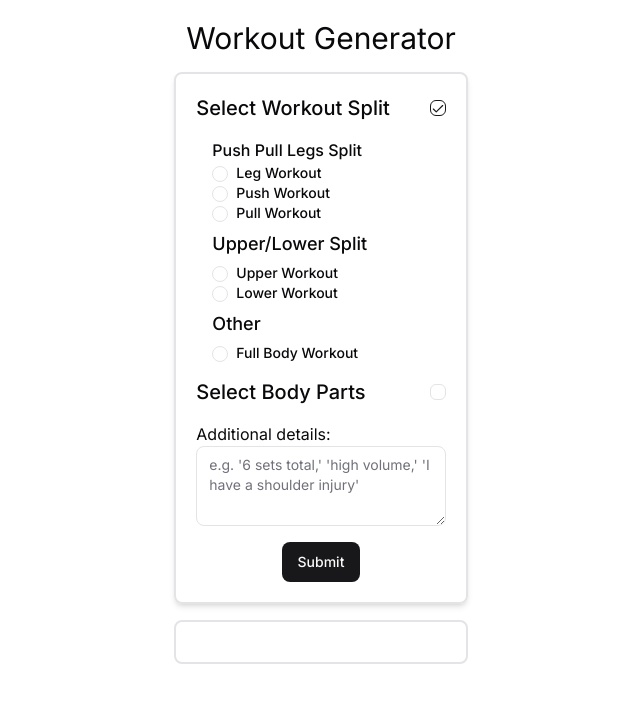
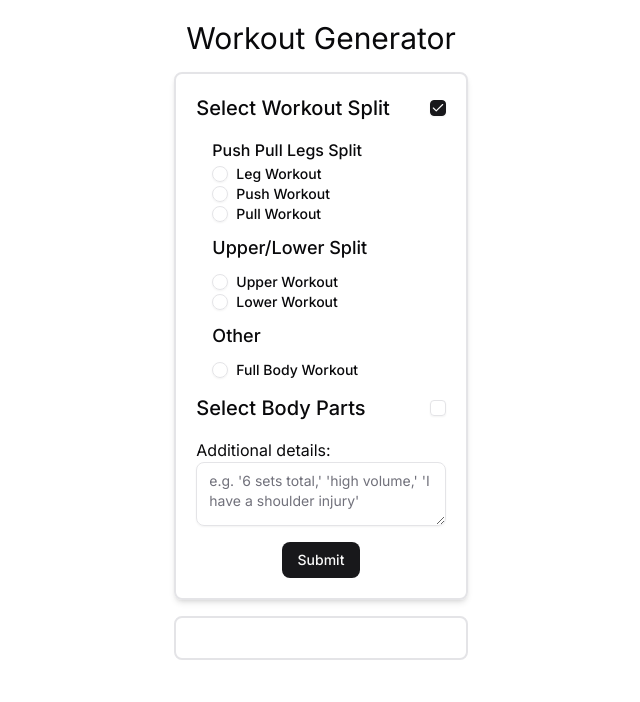
Before and after one commit to Tatooles/next-workout-generator, a Next.js app: page / in a window 1280 px wide. Both pictures are taken after a click on the checkbox 756 px from the left and 108 px from the top of the page. Shown: the top 702 px of the page, without its empty margins (319-959 px from the left). Built offline with nearby package versions, Linux system fonts and the light colour scheme.

Commit message:
Update shadcn components

```diff
--- a/components/ui/button.tsx
+++ b/components/ui/button.tsx
@@ -1,28 +1,32 @@
 import * as React from "react"
 import { Slot } from "@radix-ui/react-slot"
-import { VariantProps, cva } from "class-variance-authority"
+import { cva, type VariantProps } from "class-variance-authority"
 
 import { cn } from "@/lib/utils"
 
 const buttonVariants = cva(
-  "inline-flex items-center justify-center rounded-md text-sm font-medium transition-colors focus-visible:outline-hidden focus-visible:ring-2 focus-visible:ring-ring focus-visible:ring-offset-2 disabled:opacity-50 disabled:pointer-events-none ring-offset-background",
+  "inline-flex items-center justify-center gap-2 whitespace-nowrap rounded-md text-sm font-medium transition-all disabled:pointer-events-none disabled:opacity-50 [&_svg]:pointer-events-none [&_svg:not([class*='size-'])]:size-4 shrink-0 [&_svg]:shrink-0 outline-none focus-visible:border-ring focus-visible:ring-ring/50 focus-visible:ring-[3px] aria-invalid:ring-destructive/20 dark:aria-invalid:ring-destructive/40 aria-invalid:border-destructive",
   {
     variants: {
       variant: {
         default: "bg-primary text-primary-foreground hover:bg-primary/90",
         destructive:
-          "bg-destructive text-destructive-foreground hover:bg-destructive/90",
+          "bg-destructive text-white hover:bg-destructive/90 focus-visible:ring-destructive/20 dark:focus-visible:ring-destructive/40 dark:bg-destructive/60",
         outline:
-          "border border-input hover:bg-accent hover:text-accent-foreground",
+          "border bg-background shadow-xs hover:bg-accent hover:text-accent-foreground dark:bg-input/30 dark:border-input dark:hover:bg-input/50",
         secondary:
           "bg-secondary text-secondary-foreground hover:bg-secondary/80",
-        ghost: "hover:bg-accent hover:text-accent-foreground",
-        link: "underline-offset-4 hover:underline text-primary",
+        ghost:
+          "hover:bg-accent hover:text-accent-foreground dark:hover:bg-accent/50",
+        link: "text-primary underline-offset-4 hover:underline",
       },
       size: {
-        default: "h-10 py-2 px-4",
-        sm: "h-9 px-3 rounded-md",
-        lg: "h-11 px-8 rounded-md",
+        default: "h-9 px-4 py-2 has-[>svg]:px-3",
+        sm: "h-8 rounded-md gap-1.5 px-3 has-[>svg]:px-2.5",
+        lg: "h-10 rounded-md px-6 has-[>svg]:px-4",
+        icon: "size-9",
+        "icon-sm": "size-8",
+        "icon-lg": "size-10",
       },
     },
     defaultVariants: {
@@ -32,24 +36,27 @@ const buttonVariants = cva(
   }
 )
 
-export interface ButtonProps
-  extends React.ButtonHTMLAttributes<HTMLButtonElement>,
-    VariantProps<typeof buttonVariants> {
+function Button({
+  className,
+  variant = "default",
+  size = "default",
+  asChild = false,
+  ...props
+}: React.ComponentProps<"button"> &
+  VariantProps<typeof buttonVariants> & {
     asChild?: boolean
-}
+  }) {
+  const Comp = asChild ? Slot : "button"
 
-const Button = React.forwardRef<HTMLButtonElement, ButtonProps>(
-  ({ className, variant, size, asChild = false, ...props }, ref) => {
-    const Comp = asChild ? Slot : "button"
   return (
     <Comp
+      data-slot="button"
+      data-variant={variant}
+      data-size={size}
       className={cn(buttonVariants({ variant, size, className }))}
-        ref={ref}
       {...props}
     />
   )
 }
-)
-Button.displayName = "Button"
 
 export { Button, buttonVariants }
--- a/components/ui/checkbox.tsx
+++ b/components/ui/checkbox.tsx
@@ -2,29 +2,31 @@
 
 import * as React from "react"
 import * as CheckboxPrimitive from "@radix-ui/react-checkbox"
-import { Check } from "lucide-react"
+import { CheckIcon } from "lucide-react"
 
 import { cn } from "@/lib/utils"
 
-const Checkbox = React.forwardRef<
-  React.ElementRef<typeof CheckboxPrimitive.Root>,
-  React.ComponentPropsWithoutRef<typeof CheckboxPrimitive.Root>
->(({ className, ...props }, ref) => (
+function Checkbox({
+  className,
+  ...props
+}: React.ComponentProps<typeof CheckboxPrimitive.Root>) {
+  return (
     <CheckboxPrimitive.Root
-    ref={ref}
+      data-slot="checkbox"
       className={cn(
-      "peer h-4 w-4 shrink-0 rounded-sm border border-input ring-offset-background focus-visible:outline-hidden focus-visible:ring-2 focus-visible:ring-ring focus-visible:ring-offset-2 disabled:cursor-not-allowed disabled:opacity-50 data-[state=checked]:border-primary",
+        "peer border-input dark:bg-input/30 data-[state=checked]:bg-primary data-[state=checked]:text-primary-foreground dark:data-[state=checked]:bg-primary data-[state=checked]:border-primary focus-visible:border-ring focus-visible:ring-ring/50 aria-invalid:ring-destructive/20 dark:aria-invalid:ring-destructive/40 aria-invalid:border-destructive size-4 shrink-0 rounded-[4px] border shadow-xs transition-shadow outline-none focus-visible:ring-[3px] disabled:cursor-not-allowed disabled:opacity-50",
         className
       )}
       {...props}
     >
       <CheckboxPrimitive.Indicator
-      className={cn("flex items-center justify-center text-primary")}
+        data-slot="checkbox-indicator"
+        className="grid place-content-center text-current transition-none"
       >
-      <Check className="h-4 w-4" />
+        <CheckIcon className="size-3.5" />
       </CheckboxPrimitive.Indicator>
     </CheckboxPrimitive.Root>
-))
-Checkbox.displayName = CheckboxPrimitive.Root.displayName
+  )
+}
 
 export { Checkbox }
--- a/components/ui/label.tsx
+++ b/components/ui/label.tsx
@@ -2,25 +2,23 @@
 
 import * as React from "react"
 import * as LabelPrimitive from "@radix-ui/react-label"
-import { VariantProps, cva } from "class-variance-authority"
 
 import { cn } from "@/lib/utils"
 
-const labelVariants = cva(
-  "text-sm font-medium leading-none peer-disabled:cursor-not-allowed peer-disabled:opacity-70"
-)
-
-const Label = React.forwardRef<
-  React.ElementRef<typeof LabelPrimitive.Root>,
-  React.ComponentPropsWithoutRef<typeof LabelPrimitive.Root> &
-    VariantProps<typeof labelVariants>
->(({ className, ...props }, ref) => (
-  <LabelPrimitive.Root
-    ref={ref}
-    className={cn(labelVariants(), className)}
-    {...props}
-  />
-))
-Label.displayName = LabelPrimitive.Root.displayName
+function Label({
+  className,
+  ...props
+}: React.ComponentProps<typeof LabelPrimitive.Root>) {
+  return (
+    <LabelPrimitive.Root
+      data-slot="label"
+      className={cn(
+        "flex items-center gap-2 text-sm leading-none font-medium select-none group-data-[disabled=true]:pointer-events-none group-data-[disabled=true]:opacity-50 peer-disabled:cursor-not-allowed peer-disabled:opacity-50",
+        className
+      )}
+      {...props}
+    />
+  )
+}
 
 export { Label }
--- a/components/ui/radio-group.tsx
+++ b/components/ui/radio-group.tsx
@@ -2,43 +2,44 @@
 
 import * as React from "react"
 import * as RadioGroupPrimitive from "@radix-ui/react-radio-group"
-import { Circle } from "lucide-react"
+import { CircleIcon } from "lucide-react"
 
 import { cn } from "@/lib/utils"
 
-const RadioGroup = React.forwardRef<
-  React.ElementRef<typeof RadioGroupPrimitive.Root>,
-  React.ComponentPropsWithoutRef<typeof RadioGroupPrimitive.Root>
->(({ className, ...props }, ref) => {
+function RadioGroup({
+  className,
+  ...props
+}: React.ComponentProps<typeof RadioGroupPrimitive.Root>) {
   return (
     <RadioGroupPrimitive.Root
-      className={cn("grid gap-2", className)}
+      data-slot="radio-group"
+      className={cn("grid gap-3", className)}
       {...props}
-      ref={ref}
     />
   )
-})
-RadioGroup.displayName = RadioGroupPrimitive.Root.displayName
+}
 
-const RadioGroupItem = React.forwardRef<
-  React.ElementRef<typeof RadioGroupPrimitive.Item>,
-  React.ComponentPropsWithoutRef<typeof RadioGroupPrimitive.Item>
->(({ className, children, ...props }, ref) => {
+function RadioGroupItem({
+  className,
+  ...props
+}: React.ComponentProps<typeof RadioGroupPrimitive.Item>) {
   return (
     <RadioGroupPrimitive.Item
-      ref={ref}
+      data-slot="radio-group-item"
       className={cn(
-        "h-4 w-4 rounded-full border border-input ring-offset-background focus:outline-hidden focus:ring-2 focus:ring-ring focus:ring-offset-2 disabled:cursor-not-allowed disabled:opacity-50",
+        "border-input text-primary focus-visible:border-ring focus-visible:ring-ring/50 aria-invalid:ring-destructive/20 dark:aria-invalid:ring-destructive/40 aria-invalid:border-destructive dark:bg-input/30 aspect-square size-4 shrink-0 rounded-full border shadow-xs transition-[color,box-shadow] outline-none focus-visible:ring-[3px] disabled:cursor-not-allowed disabled:opacity-50",
         className
       )}
       {...props}
     >
-      <RadioGroupPrimitive.Indicator className="flex items-center justify-center">
-        <Circle className="h-2.5 w-2.5 fill-primary text-primary" />
+      <RadioGroupPrimitive.Indicator
+        data-slot="radio-group-indicator"
+        className="relative flex items-center justify-center"
+      >
+        <CircleIcon className="fill-primary absolute top-1/2 left-1/2 size-2 -translate-x-1/2 -translate-y-1/2" />
       </RadioGroupPrimitive.Indicator>
     </RadioGroupPrimitive.Item>
   )
-})
-RadioGroupItem.displayName = RadioGroupPrimitive.Item.displayName
+}
 
 export { RadioGroup, RadioGroupItem }
--- a/components/ui/textarea.tsx
+++ b/components/ui/textarea.tsx
@@ -2,23 +2,17 @@ import * as React from "react"
 
 import { cn } from "@/lib/utils"
 
-export interface TextareaProps
-  extends React.TextareaHTMLAttributes<HTMLTextAreaElement> {}
-
-const Textarea = React.forwardRef<HTMLTextAreaElement, TextareaProps>(
-  ({ className, ...props }, ref) => {
+function Textarea({ className, ...props }: React.ComponentProps<"textarea">) {
   return (
     <textarea
+      data-slot="textarea"
       className={cn(
-          "flex h-20 w-full rounded-md border border-input bg-transparent px-3 py-2 text-sm ring-offset-background placeholder:text-muted-foreground focus-visible:outline-hidden focus-visible:ring-2 focus-visible:ring-ring focus-visible:ring-offset-2 disabled:cursor-not-allowed disabled:opacity-50",
+        "border-input placeholder:text-muted-foreground focus-visible:border-ring focus-visible:ring-ring/50 aria-invalid:ring-destructive/20 dark:aria-invalid:ring-destructive/40 aria-invalid:border-destructive dark:bg-input/30 flex field-sizing-content min-h-16 w-full rounded-md border bg-transparent px-3 py-2 text-base shadow-xs transition-[color,box-shadow] outline-none focus-visible:ring-[3px] disabled:cursor-not-allowed disabled:opacity-50 md:text-sm",
         className
       )}
-        ref={ref}
       {...props}
     />
   )
 }
-)
-Textarea.displayName = "Textarea"
 
 export { Textarea }
```
Lines whose indentation alone changed are shown as unchanged.
